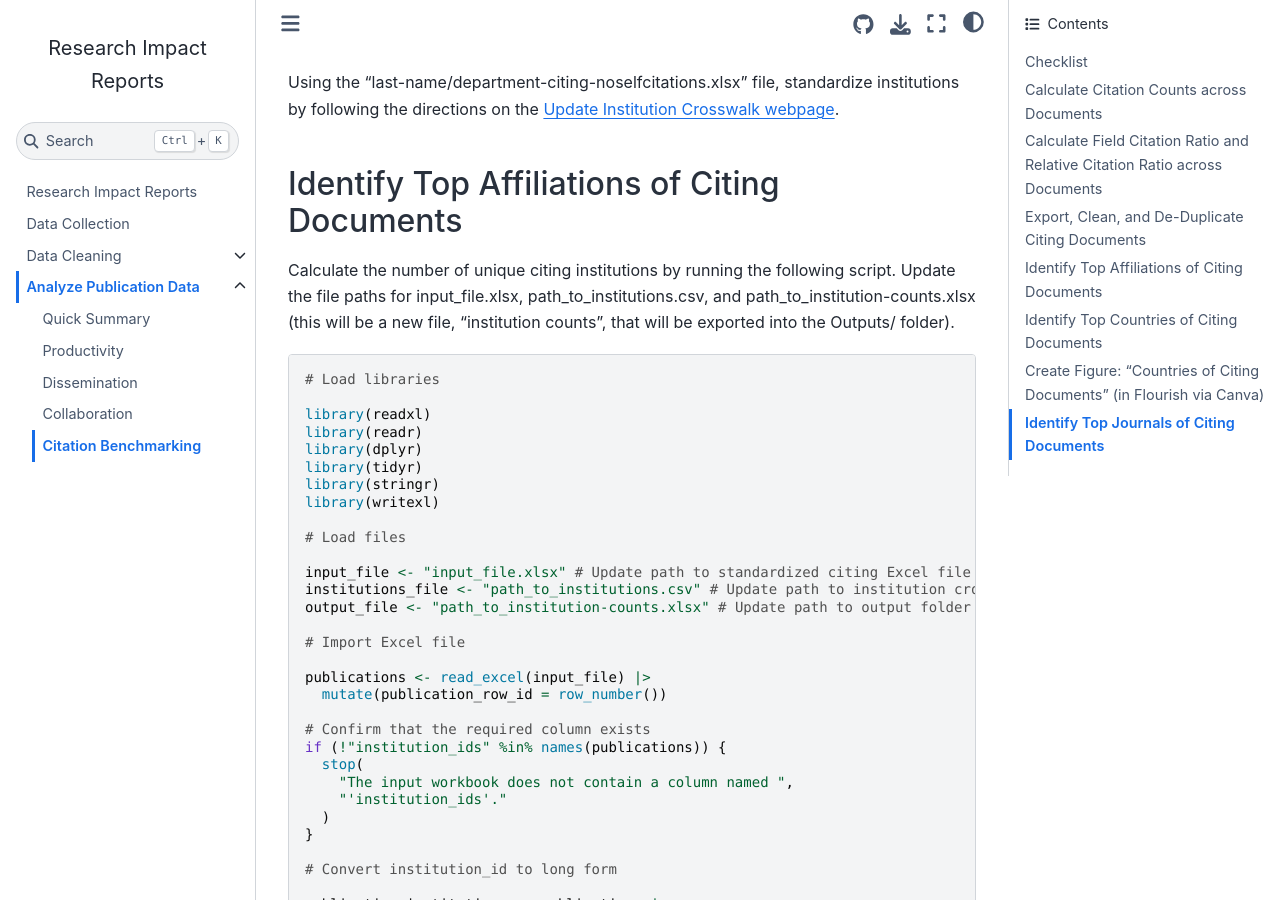
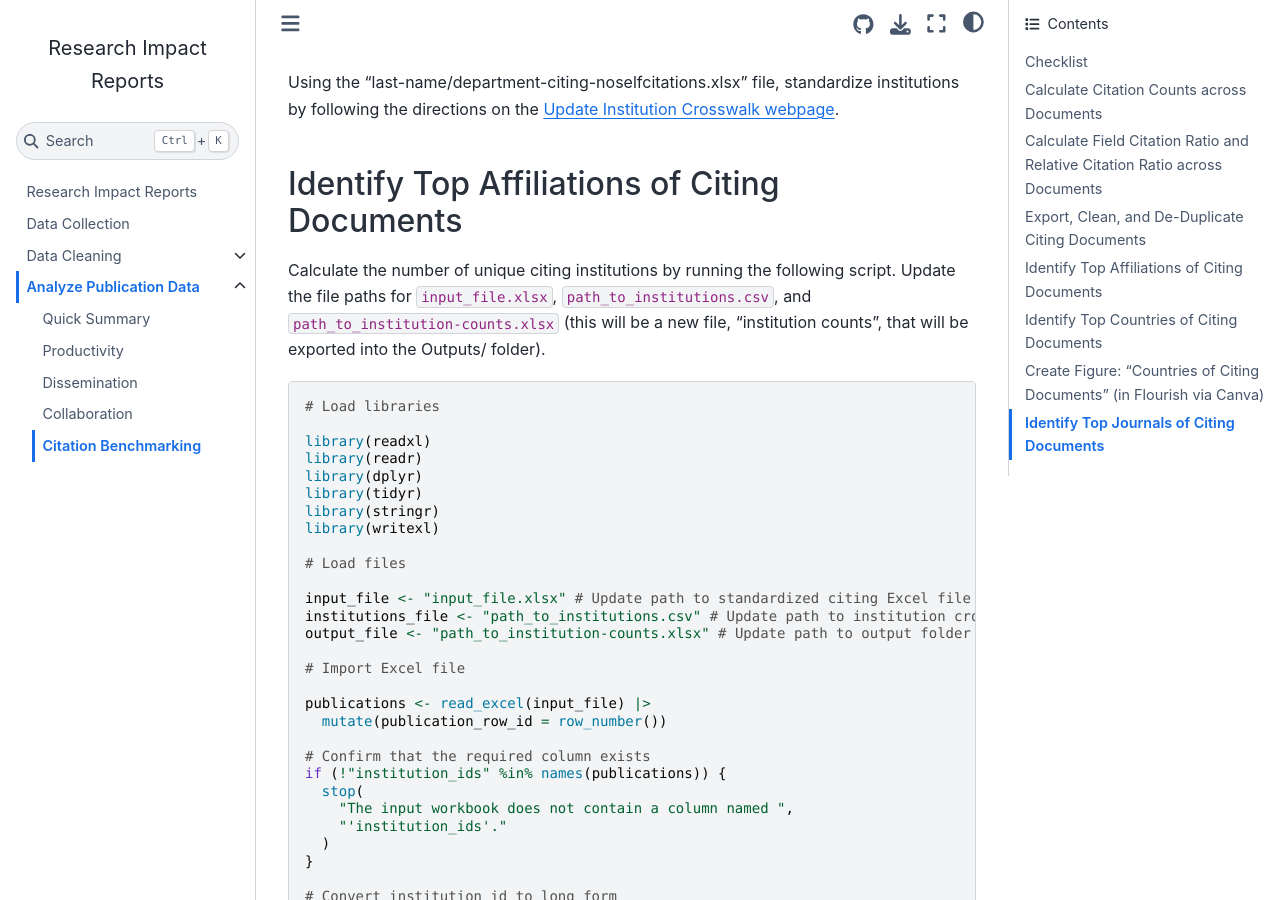
Before and after one commit to vvlooking/research-impact, a Jupyter Book: the page built from website/analyze-data-citation-benchmarking.md, in a window 1280 px wide and 900 px high, scrolled down 4693 px. Built offline with Jupyter Book 1.0.4 settings and Sphinx 7.4.7 and the Sphinx Book theme 1.1.4, drawn with Linux system fonts in a browser that asks for light colours.

````diff
--- a/website/analyze-data-citation-benchmarking.md
+++ b/website/analyze-data-citation-benchmarking.md
@@ -193,7 +193,7 @@ Using the "last-name/department-citing-noselfcitations.xlsx" file, standardize i
 
 ## Identify Top Affiliations of Citing Documents
 
-Calculate the number of unique citing institutions by running the following script. Update the file paths for input_file.xlsx, path_to_institutions.csv, and path_to_institution-counts.xlsx (this will be a new file, “institution counts”, that will be exported into the Outputs/ folder).
+Calculate the number of unique citing institutions by running the following script. Update the file paths for `input_file.xlsx`, `path_to_institutions.csv`, and `path_to_institution-counts.xlsx` (this will be a new file, “institution counts”, that will be exported into the Outputs/ folder).
 
 ```r
 # Load libraries
````
